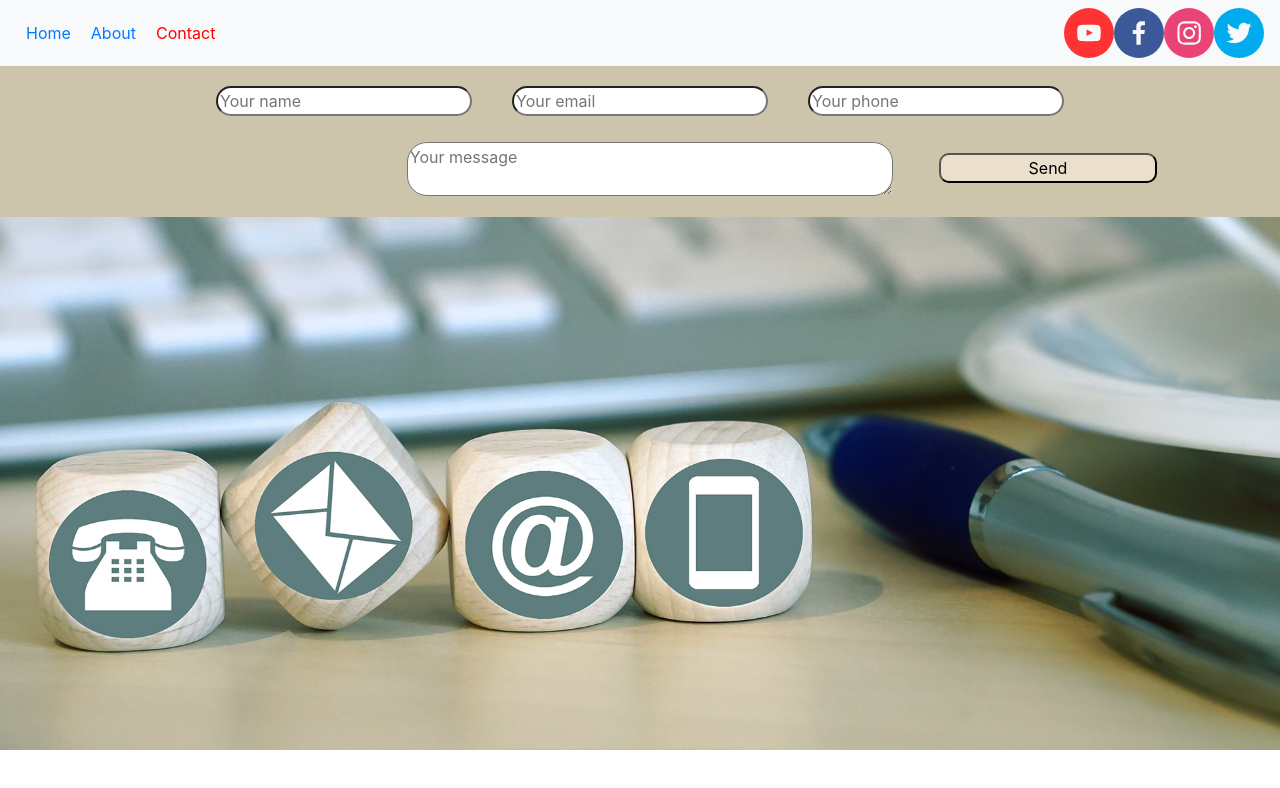
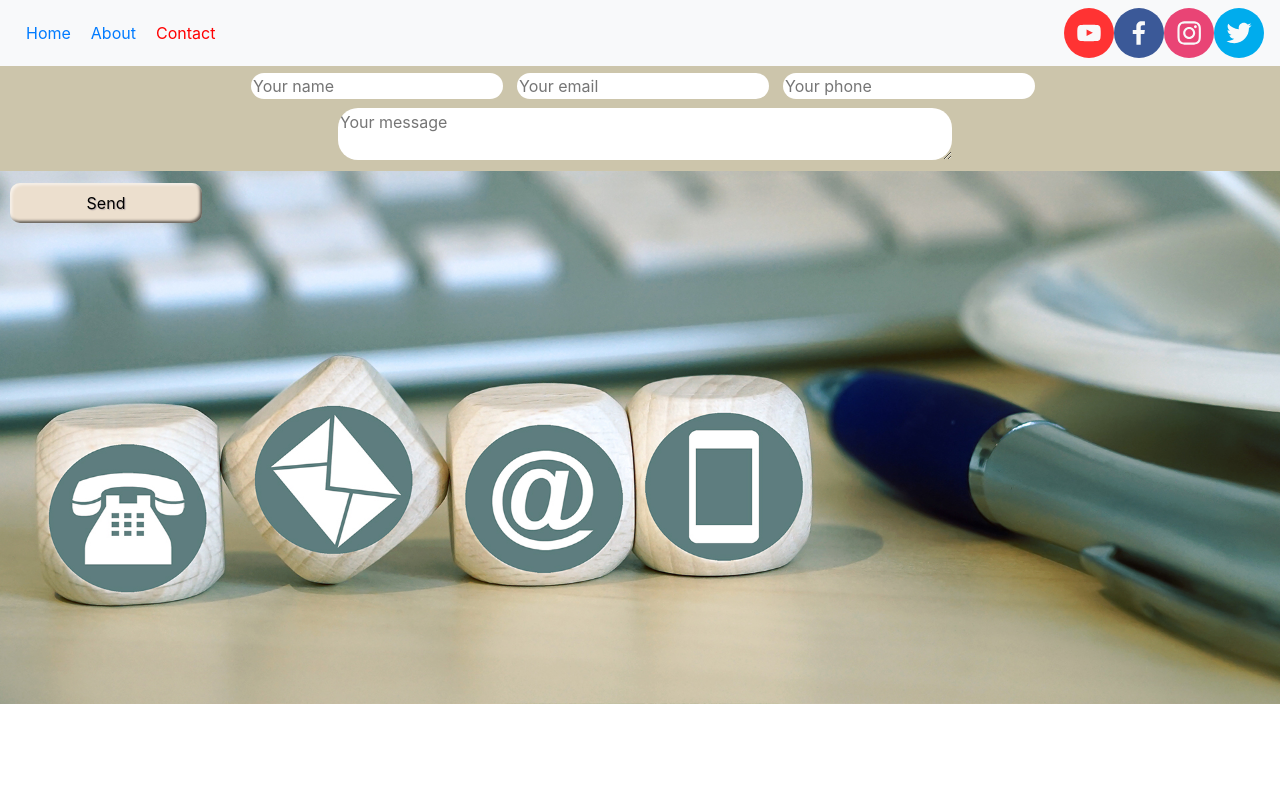
Before and after one commit to Armen-MATEO/react_002, a React (Create React App) app: page /contact in a window 1280 px wide. Shown: the top 788 px of the page. Built offline with nearby package versions, Linux system fonts and the light colour scheme; no server answers.

Commit message:
adding redirescts file and some css

```diff
--- a/src/components/pages/Contacts/Contact.js
+++ b/src/components/pages/Contacts/Contact.js
@@ -1,6 +1,5 @@
 import React, { useState } from "react";
 import Styles from "./contact.module.css";
-
 import contact from "../../../assets/contact.jpg";
 const defaultValues = {
   name: "",
@@ -30,7 +29,6 @@ function Contact() {
 
   return (
     <div className={Styles.color}>
-
       <input
         className={Styles.input}
         type="text"
@@ -57,6 +55,7 @@ function Contact() {
         onChange={handleChange}
       />
 
+      <div>
         <textarea
           className={Styles.textarea}
           placeholder="Your message"
@@ -64,11 +63,12 @@ function Contact() {
           onChange={handleChange}
           value={values.message}
         ></textarea>
+      </div>
 
-      <button
-      className={Styles.button}
-      onClick={send}>Send</button>
-      <img src = {contact} alt="contact" className={Styles.img}/>
+      <button type="button" className={Styles.button} onClick={send}>
+        Send
+      </button>
+      <img src={contact} alt="contact" className={Styles.img} />
     </div>
   );
 }
--- a/src/components/pages/Contacts/contact.module.css
+++ b/src/components/pages/Contacts/contact.module.css
@@ -1,13 +1,18 @@
 .textarea {
-  width: 38%;
+  width: 48%;
   border-radius: 20px;
-  margin-left: 20px;
-  margin-top: 6px;
-  margin-bottom: 10px;
+  margin-left: 10px;
+  margin-top: 5px;
+  border: none;
+  display: inline-block;
 }
 .input {
-  margin: 20px;
+  margin: 4px;
   border-radius: 20px;
+  margin-left: 10px;
+  margin-top: 7px;
+  border: none;
+  display: inline-block;
 }
 .img {
   width: 100%;
@@ -15,12 +20,26 @@
   margin-top: 5px;
 }
 .button {
+  transition: 0.5s;
+  display: inline-block;
+  border: none;
+  padding: 2px;
+  font-size: inherit;
+  text-align: center;
+  text-shadow: 1px 1px 1px rgb(185, 173, 173);
   border-radius: 10px;
-  width: 17%;
-  margin-left: 46px;
+  width: 15%;
+  height: 5%;
+  margin-left: 10px;
   position: absolute;
   margin-top: 17px;
-  background-color:rgb(236, 223, 206);
+  background-color: rgb(236, 223, 206);
+  box-shadow: inset 2px 2px 3px rgba(255, 255, 255, 0.6),
+    inset -2px -2px 3px rgba(0, 0, 0, 0.6);
+}
+
+.button:hover {
+  background: rgb(94 125 127);
 }
 .color {
   background-color: #ccc5ab;
--- a/src/components/pages/about/About.js
+++ b/src/components/pages/about/About.js
@@ -6,7 +6,7 @@ export default function About() {
     <div>
       <h6 className={styles.text}>
         <b>About page: </b>
-        <span style={{ backgroundColor: "#e6e6ff" }}>
+        <span >
           with this page you can organise your timeline and agenda.
         </span>
       </h6>
--- a/src/components/pages/about/about.module.css
+++ b/src/components/pages/about/about.module.css
@@ -3,6 +3,12 @@
   margin-left: 20px;
   font-weight: 500;
   font-size: medium;
+  background-color: #e6e6ff;
+  animation: mymove 5s infinite;
+  width: 550px;
+}
+@keyframes mymove {
+  50% {width: 1200px;}
 }
 .image {
   width: 90%;
```
Also changed, not shown: 1 other file (tests, documents, lock files or other folders). Lines whose indentation alone changed are shown as unchanged.
